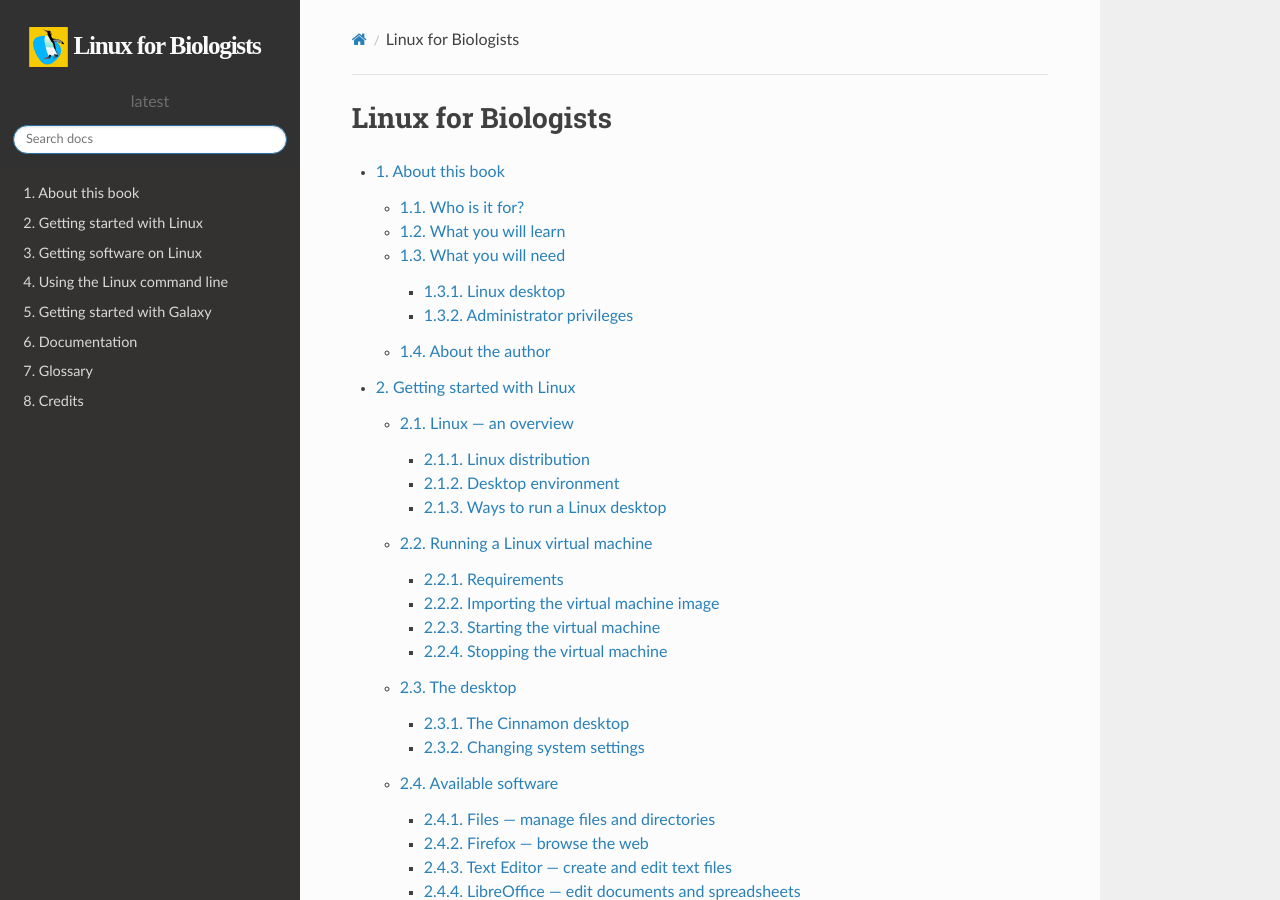
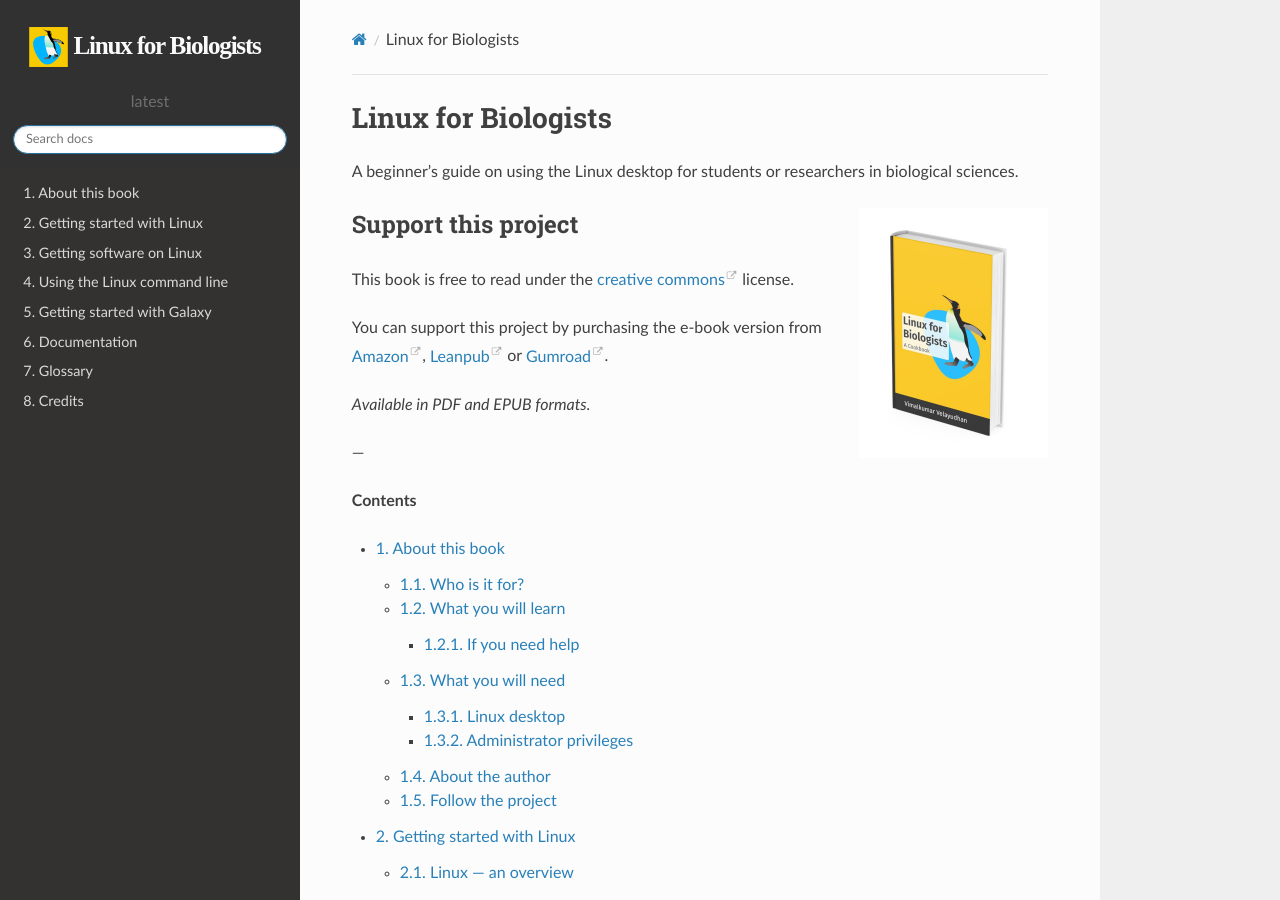
Before and after one commit to vimalkvn/linuxforbiologists, a Sphinx documentation site: the page built from source/index.rst, in a window 1280 px wide and 900 px high. Built offline with Sphinx 7.4.7 and the Read the Docs theme 2.0.0, drawn with Linux system fonts in a browser that asks for light colours.

Commit message:
Add links: e-book, community forum, newsletter and youtube channel

```diff
--- a/source/about/index.rst
+++ b/source/about/index.rst
@@ -10,3 +10,4 @@
    learn
    what
    author
+   follow
--- a/source/index.rst
+++ b/source/index.rst
@@ -5,6 +5,31 @@
 
 Linux for Biologists
 ====================
+A beginner's guide on using the Linux desktop for students
+or researchers in biological sciences.
+
+.. image:: _static/e-book.jpg
+   :alt: cover of Linux for Biologists e-book
+   :scale: 50
+   :align: right
+
+Support this project
+--------------------
+This book is free to read under the
+`creative commons <http://creativecommons.org/licenses/by-nc-sa/4.0/>`_
+license.
+
+You can support this project by purchasing the e-book
+version from
+`Amazon <https://www.amazon.com/dp/B096YNSZ44>`_,
+`Leanpub <https://leanpub.com/linuxforbiologists/>`_ or
+`Gumroad <https://gumroad.com/l/linuxforbiologists>`_.
+
+*Available in PDF and EPUB formats.*
+
+---
+
+**Contents**
 
 .. toctree::
    :maxdepth: 3
```
Also changed, not shown: source/about/follow.rst (added, +11 -0 lines), source/about/learn.rst (+7 -7 lines), source/_static/e-book.jpg (added).
